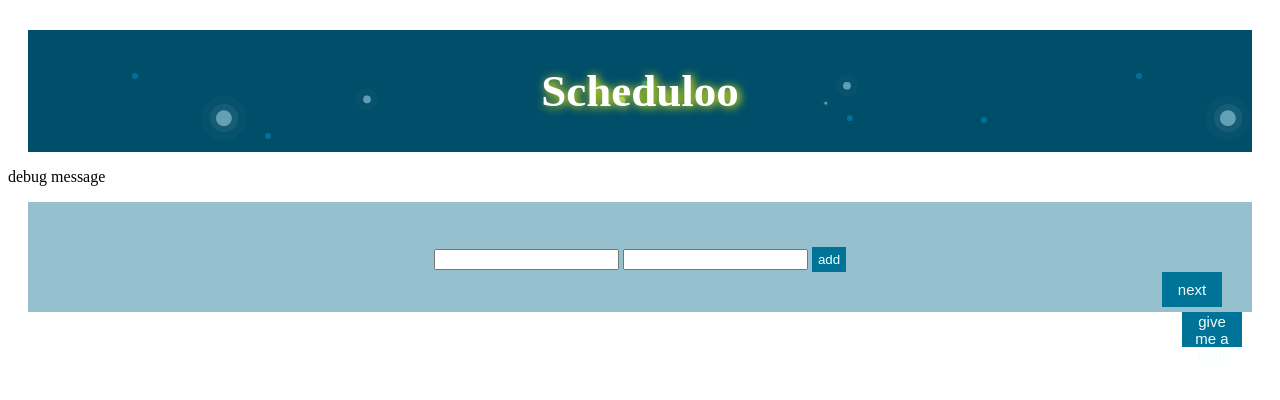
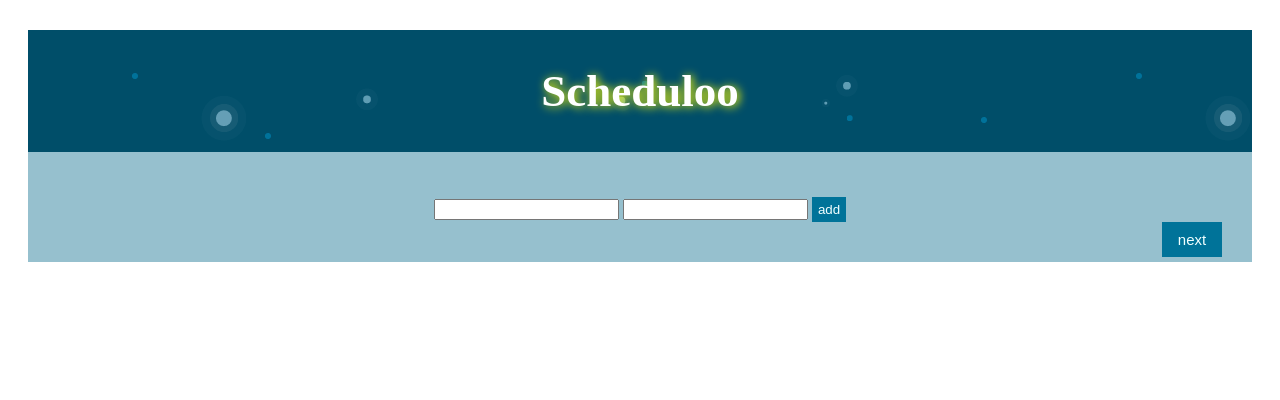
Before and after one commit to 0x486F626F/Scheduloo-Web, a Django app: template templates/scheduloo.html in a window 1280 px wide. Shown: the top 400 px of the page. Run offline with Django 3.2, Linux system fonts and the light colour scheme; the template is opened without the code that fills it, so the values that code supplies are empty; some libraries are stand-ins or nearby versions.

Commit message:
hide and show

```diff
--- a/templates/scheduloo.html
+++ b/templates/scheduloo.html
@@ -9,12 +9,7 @@
 	</head>
 	<body  ng-app="scheduloo" ng-controller="scheduloo-controller">
 		<h1 ALIGN="center">Scheduloo</h1>
-		<p>
-		{% verbatim %}
-		{{ message }}
-		{% endverbatim %}
-		</p>
-		<div class='step1'>
+		<div class="step1" ng-hide="step1">
 			<div ng-repeat="course in courses" class="course-list">
 				<p class="id">
 				{% verbatim %}
@@ -29,12 +24,11 @@
 				<input name="catalog" type='text'>
 				<button class="add-btn" ng-click="add_course()">add</button>
 			</form>
-
-			<button class="next-btn" ng-click="step1_step2()">next</button>
-
+			<button class="next-btn" ng-click="step1_step2(); step1=true; step2=true">next</button>
 		</div>
 
-		<div class='step2'>
+
+		<div class="step2" ng-show="step2">
 			<div ng-repeat="section in sections" class="rating_chart">
 				<div ng-repeat="component in section">
 					<div ng-repeat="each in component">
@@ -46,7 +40,17 @@
 					</div>
 				</div>
 			</div>
-			<button class="next-btn" ng-click="search()">give me a hint!</button>
+			<button class="back-btn" ng-click="step1=false; step2=false">back</button>
+			<button class="next-btn" ng-click="search(); step1=true; step2=false; step3=true">give me a hint!</button>
+		</div>
+		<div class="step3" ng-show="step3">
+			<p>
+			{% verbatim %}
+			{{ message }}
+			{% endverbatim %}
+			</p>
+			<button class="back-btn" ng-click="step1=true; step2=true; step3=false">back</button>
+			<button class="next-btn" ng-click="step1=false; step2=false; step3=false">Do another Schedule!</button>
 		</div>
 	</body>
 </html>
```
